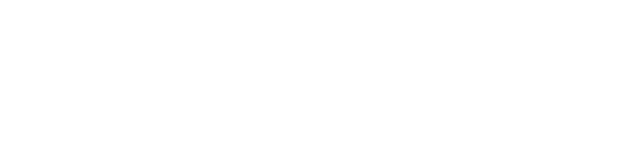
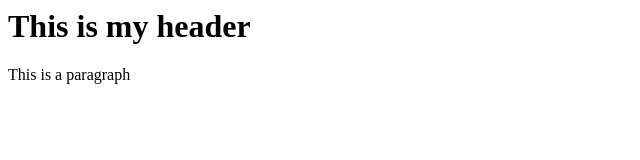
Before and after one commit to rinaldoramos/SshRemoteRepo, a plain HTML site: page index.html in a window 1280 px wide. Shown: the whole page, without its empty margins (0-640 px from the left). Drawn offline with Linux system fonts and the light colour scheme.

Commit message:
adding a h1 and pa tags

```diff
--- a/index.html
+++ b/index.html
@@ -1,7 +1,10 @@
 <html>
+
 	<head>
 	</head>
 	<body>
+		<h1> This is my header </h1>
+		<p> This is a paragraph </p>
 	</body>
 
 </html>
```
